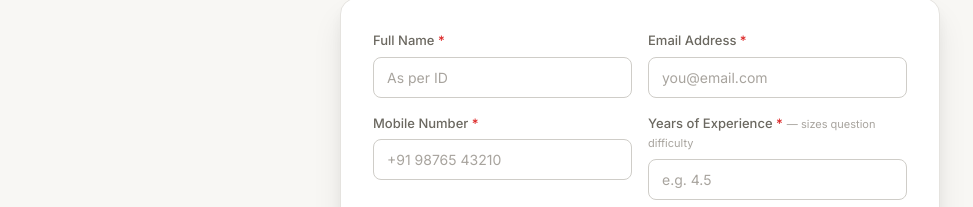
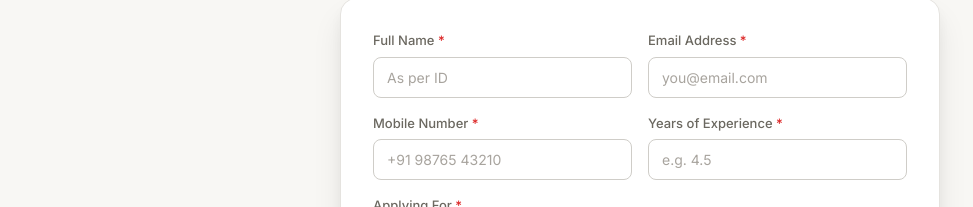
Before and after one commit to sasidharsp/talentlens, a React (Vite) app in the folder frontend/: page /register in a window 1280 px wide. Shown: the part 219-426 px from the top of the page, without its empty margins (0-973 px from the left). Built offline with nearby package versions, Linux system fonts and the light colour scheme; no server answers.

Commit message:
Update Registration.jsx

```diff
--- a/frontend/src/pages/candidate/Registration.jsx
+++ b/frontend/src/pages/candidate/Registration.jsx
@@ -91,8 +91,7 @@ export default function Registration() {
                 <div>
                   <label className="label">
                     Years of Experience <span style={{color:'var(--danger)'}}>*</span>
-                    <span style={{ fontSize: 11, color: 'var(--text-3)', fontWeight: 400, marginLeft: 4 }}>— sizes question difficulty</span>
-                  </label>
+                     </label>
                   <input type="number" className="input" required min="0" max="50" step="0.5"
                     value={form.years_of_experience} onChange={e=>set('years_of_experience',e.target.value)} placeholder="e.g. 4.5" />
                 </div>
```
